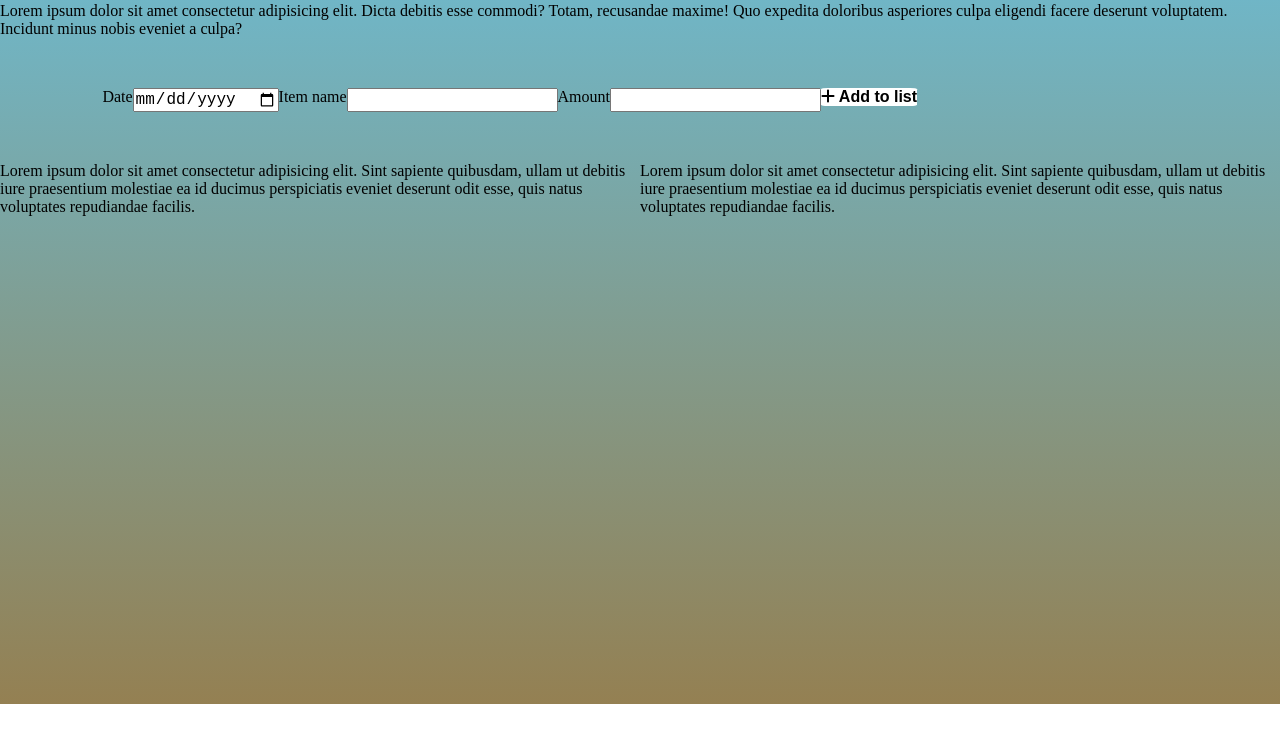
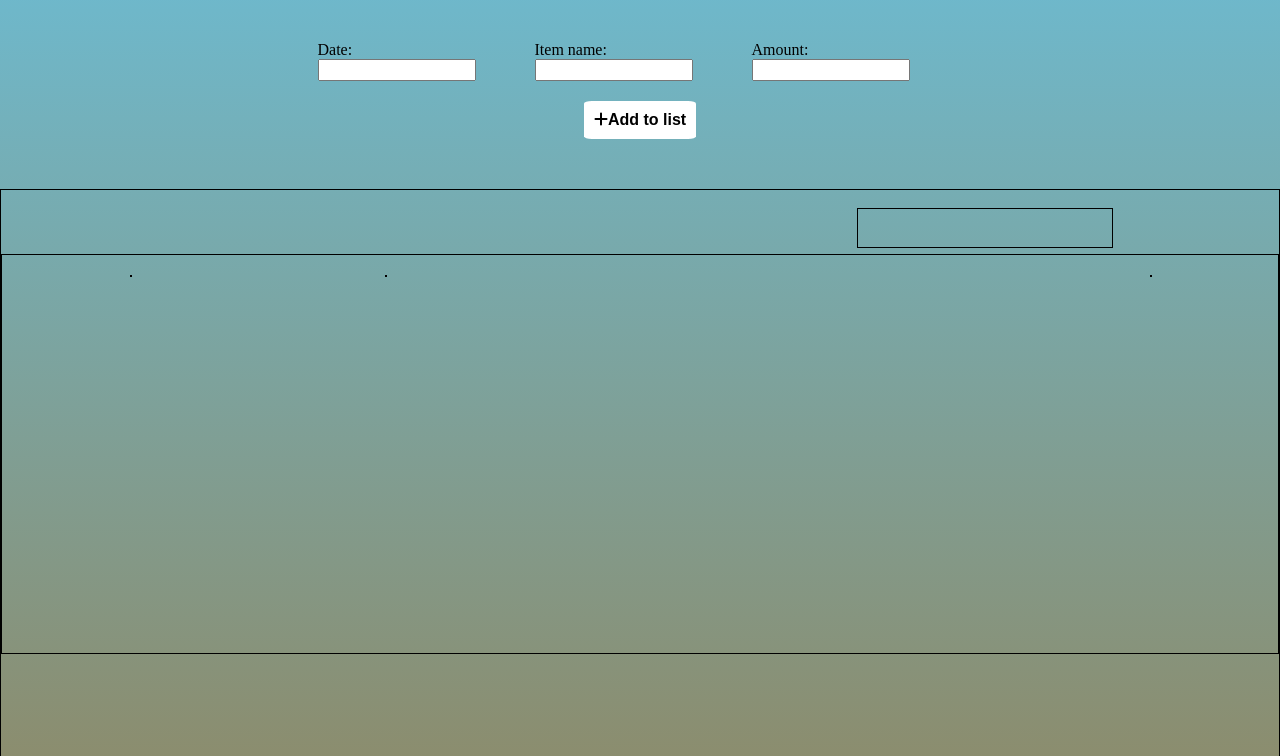
Before and after one commit to Gc87J/Expense-Tracker, a plain HTML site: page index.html in a window 1280 px wide. Shown: the part 96-852 px from the top of the page. Before the commit the page ends 800 px from the top, so only its background shows below. Drawn offline with Linux system fonts and the light colour scheme; a web font is replaced by a local one.

Commit message:
just a few more designing things left then i will be finished with that

```diff
--- a/index.html
+++ b/index.html
@@ -33,38 +33,55 @@
     </header>
     <section class="home">
       <div class="home-container">
-        <p>Lorem ipsum dolor sit amet consectetur adipisicing elit. Dicta debitis esse commodi? Totam, recusandae maxime! Quo expedita doloribus asperiores culpa eligendi facere deserunt voluptatem. Incidunt minus nobis eveniet a culpa?</p>
+        <p><span id="testing">This is a tracker that will take the date you enter the expense,
+          the expense entered,</span>and the amount entered. It calculate all
+          the expense you have then show you your total expense.</p>
       </div>
     </section>
 
-    <section class="inputs">
-      <div class="inputs-container">
+    <section class="inputs-sec">
 
-          <label for="date">Date</label>
-          <input type="date">
 
-          <label for="item-n">Item name</label>
-          <input type="text">
 
-          <label for="num"> Amount</label>
-          <input type="number">
-          <div class="btn-container">
-            <button class="add-btn"><i class="fa-solid fa-plus"></i> Add to list</button>
+        <div class="inputs-container">
 
-          </div>
 
-      </div>
+            <div class="inputs"><p> Date: </p>
+              <input type="text">
+            </div>
+
+
+            <div class="inputs"><p> Item name: </p>
+              <input type="text"></div>
+
+
+              <div class="inputs"><p> Amount: </p>
+                <input type="number"></div>
+        </div>
+
+              <div class="btn-container">
+                <button class="add-btn"><i class="fa-solid fa-plus"></i>Add to list</button>
+
+            </div>
+
+
+
+
+
     </section>
 
     <section class="new-Elements">
       <div class="new-elements-main-container">
 
         <div class="new-Elements-container">
-          <div class="newelements"><p>Lorem ipsum dolor sit amet consectetur adipisicing elit. Sint sapiente quibusdam, ullam ut debitis iure praesentium molestiae ea id ducimus perspiciatis eveniet deserunt odit esse, quis natus voluptates repudiandae facilis.</p></div>
+          <div class="date-element"></div>
+          <div class="item-element"></div>
+          <div class="amount-element"></div>
         </div>
 
+
+
         <div class="total-container">
-          <p>Lorem ipsum dolor sit amet consectetur adipisicing elit. Sint sapiente quibusdam, ullam ut debitis iure praesentium molestiae ea id ducimus perspiciatis eveniet deserunt odit esse, quis natus voluptates repudiandae facilis.</p>
 
           <div class="total">
             <p id="final-amount"></p>
--- a/scss/styles.scss
+++ b/scss/styles.scss
@@ -12,13 +12,13 @@
 
 .main-body-container {
   background-image: $backgroundcolor;
-  height: 100vh;
+  height: fit-content;
 }
 
 /*Navigation Bar*/
 
 .header-container {
-  margin-left: 20px;
+  margin-left: 10px;
 
 a {
   text-decoration: none;
@@ -30,27 +30,58 @@ a {
 }
 
 /*Home Section*/
-
-.home-container {
+.home {
   display: flex;
   justify-content: center;
   align-items: center;
-  margin-top: 50px;
+}
+
+.home-container {
+  border: 1px solid #000;
+  // width:35%;
+  padding: 13px 13px 13px 13px;
+
+  // margin-top: 50px;
+
 }
 
 
 /*input field*/
+.inputs-sec {
+  // border: 1px solid #000;
+  // margin-right: 25%;
+  margin-top: 40px;
+
+}
 
 .inputs-container {
-  margin-left: 8%;
   display: flex;
-  margin-top: 50px;
+  justify-content: center;
+  align-items: center;
+
+
+
+.inputs {
+  margin: 3px 3px 3px 3px;
+}
+
+input {
+  width: 75%;
+}
+
+}
+
 
   .btn-container {
+    // margin-left: 60px;
+    display: flex;
+    justify-content: center;
+    align-items: center;
+    margin-top: 17px;
 
-  .add-btn{
-    // padding: 15px 35px;
+    .add-btn{
     border-radius: 7%;
+    padding: 10px 10px 10px 10px;
     border: none;
     background-color: #fff;
     color: #000;
@@ -58,33 +89,87 @@ a {
     font-weight: bold;
 
   &:hover{
-    background-color: #000;
-    color: #fff;
-    transition: all 0.3s ease;
+    background-image: linear-gradient( to right, #6BBDD6,#948052);
+    color: #000;
+    transition: all 0.5s ease;
+    box-shadow: 3px 3px 12px #333;
   }
 
   }
   }
 
-}
+
 
 /*New elements section*/
 
 .new-elements-main-container{
+  border: 1px solid #000;
   display: flex;
   margin-top: 50px;
+  height: 100vh;
+  position: relative;
 
 }
 
 .new-Elements-container {
+  border: 1px solid #000;
+  width: 100%;
+  height: 50vh;
+  position: absolute;
+  top: 8%;
 
-  width: 50%;
+
+.date-element {
+  border: 1px solid #000;
+  height: fit-content;
+  width: fit-content;
+  position: absolute;
+  top: 5%;
+  left: 10%;
+}
+
+
+.item-element {
+  border: 1px solid #000;
+  height: fit-content;
+  width: fit-content;
+  position: absolute;
+  top: 5%;
+  left: 30%;
+}
+
+
+.amount-element {
+  border: 1px solid #000;
+  height: fit-content;
+  width: fit-content;
+  position: absolute;
+  top: 5%;
+  left: 90%;
+
+}
+
+
 
 }
 
 
 
 .total-container {
-  width: 50%;
+  border: 1px solid #000;
+  width: 20%;
+  height: 5vh;
+  position: absolute;
+  top: 2.3%;
+  left: 67%;
+
+
+
 
 }
+
+
+// #testing::after {
+//   content: "\a";
+//   white-space: pre;
+// }
```
Also changed, not shown: css/styles.css, 1 other file.
